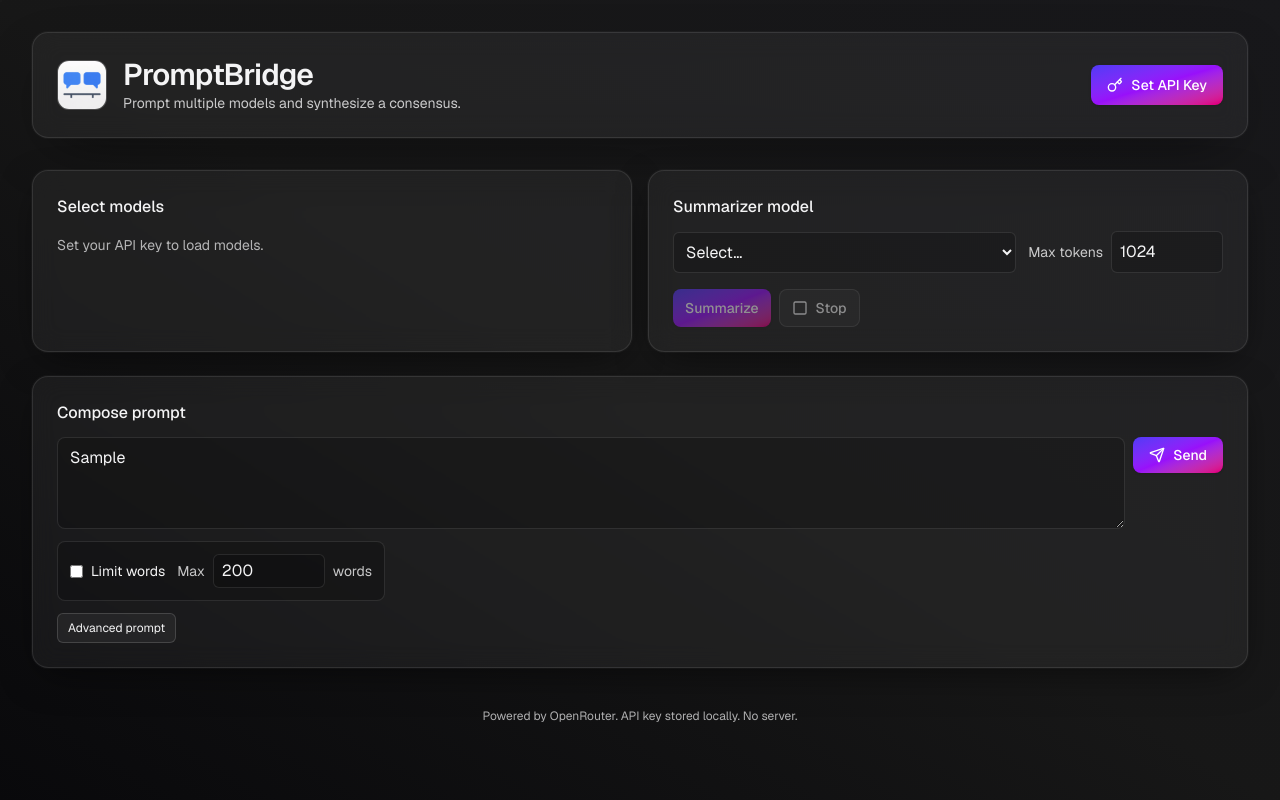
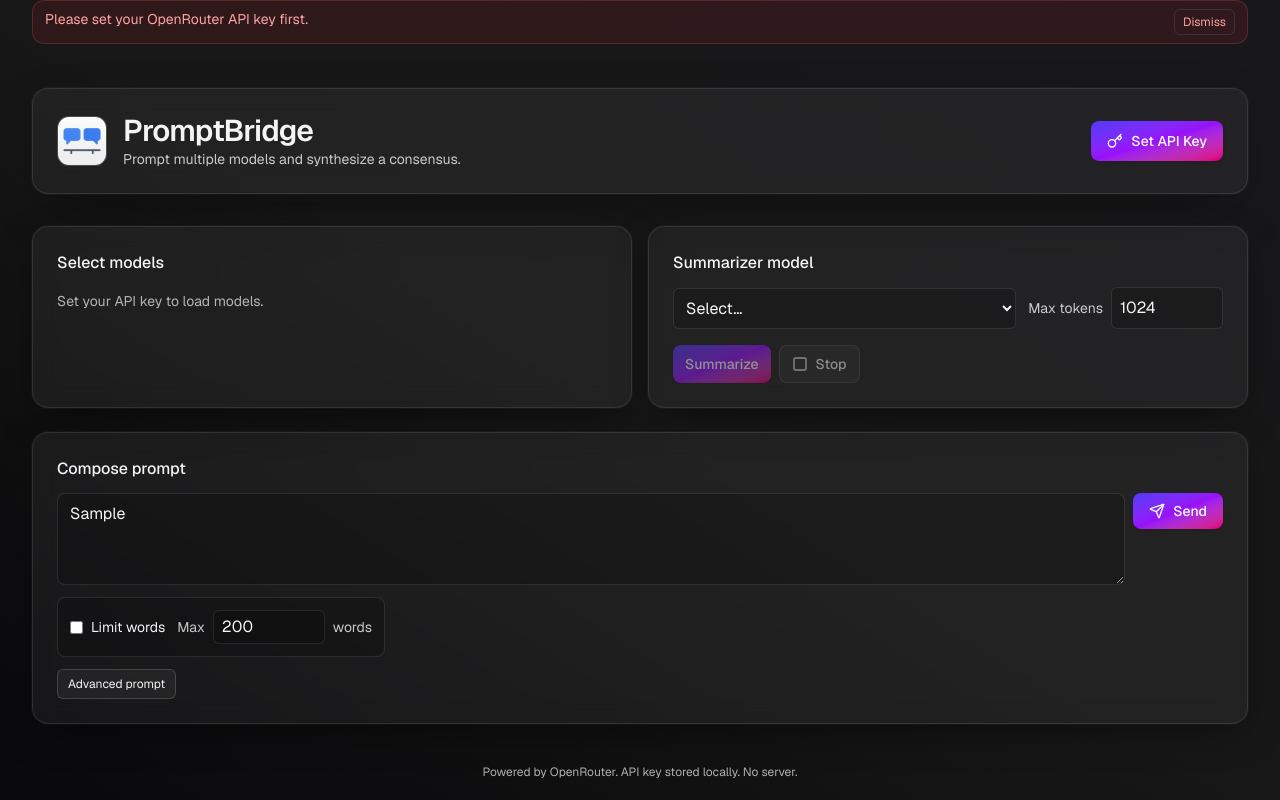
Before and after one commit to lcondliffe/PromptBridge, a Next.js app: page / in a window 1280 px wide. Both pictures are taken after typing "Sample" into the empty fields and a click on the button "Send". Built offline with nearby package versions, Linux system fonts and the light colour scheme.

Commit message:
bug fix: error handle no model selection

```diff
--- a/src/app/page.tsx
+++ b/src/app/page.tsx
@@ -150,11 +150,15 @@
         const list = await fetchModels(apiKey);
         if (!mounted) return;
         setModels(list);
-        // initialize defaults if empty
+        // initialize defaults only on first run (when no prior selection exists in storage)
         if (selectedModels.length === 0) {
-          const ids = list.map((m) => m.id);
-          const picks = popularDefaults.filter((id) => ids.includes(id)).slice(0, 4);
-          if (picks.length > 0) setSelectedModels(picks);
+          let stored: string | null = null;
+          try { stored = window.localStorage.getItem("selected_models"); } catch {}
+          if (stored === null) {
+            const ids = list.map((m) => m.id);
+            const picks = popularDefaults.filter((id) => ids.includes(id)).slice(0, 4);
+            if (picks.length > 0) setSelectedModels(picks);
+          }
         }
         if (!summarizerModel) {
           const preferred = [
@@ -174,15 +178,18 @@
     };
   }, [apiKey, selectedModels.length, setSelectedModels, summarizerModel, setSummarizerModel, popularDefaults]);
 
+  const [uiError, setUiError] = useState<string>("");
+
   const onSend = async (inputPrompt: string) => {
     if (!apiKey) {
-      alert("Please set your OpenRouter API key first.");
+      setUiError("Please set your OpenRouter API key first.");
       return;
     }
     if (selectedModels.length === 0) {
-      alert("Select at least one model.");
+      setUiError("No models selected. Use ‘Browse models’ or search to pick at least one, then Send.");
       return;
     }
+    setUiError("");
 
     // Apply prompt options
     const options: string[] = [];
@@ -365,6 +372,13 @@
       <div className="pointer-events-none absolute inset-0 opacity-10 [background:radial-gradient(circle_at_1px_1px,rgba(255,255,255,0.12)_1px,transparent_1px)] [background-size:12px_12px]" />
 
       <div className="relative z-10 px-4 sm:px-6 md:px-8">
+        {/* Top-level UI error banner */}
+        {uiError && (
+          <div role="alert" className="mb-3 rounded-xl border border-red-400/20 bg-red-500/10 text-red-300 px-3 py-2 flex items-start justify-between gap-3">
+            <span className="text-sm">{uiError}</span>
+            <button className="px-2 py-1 text-xs rounded-md border border-white/10 hover:bg-white/10" onClick={() => setUiError("")}>Dismiss</button>
+          </div>
+        )}
         {/* Hero header */}
         <section className="py-6 sm:py-8">
           <div className="flex flex-col gap-4 sm:flex-row sm:items-center sm:justify-between rounded-2xl border border-white/10 bg-white/5 backdrop-blur-md shadow-[0_0_0_1px_rgba(255,255,255,0.03),0_20px_60px_-24px_rgba(0,0,0,0.6)] p-4 sm:p-6">
```
